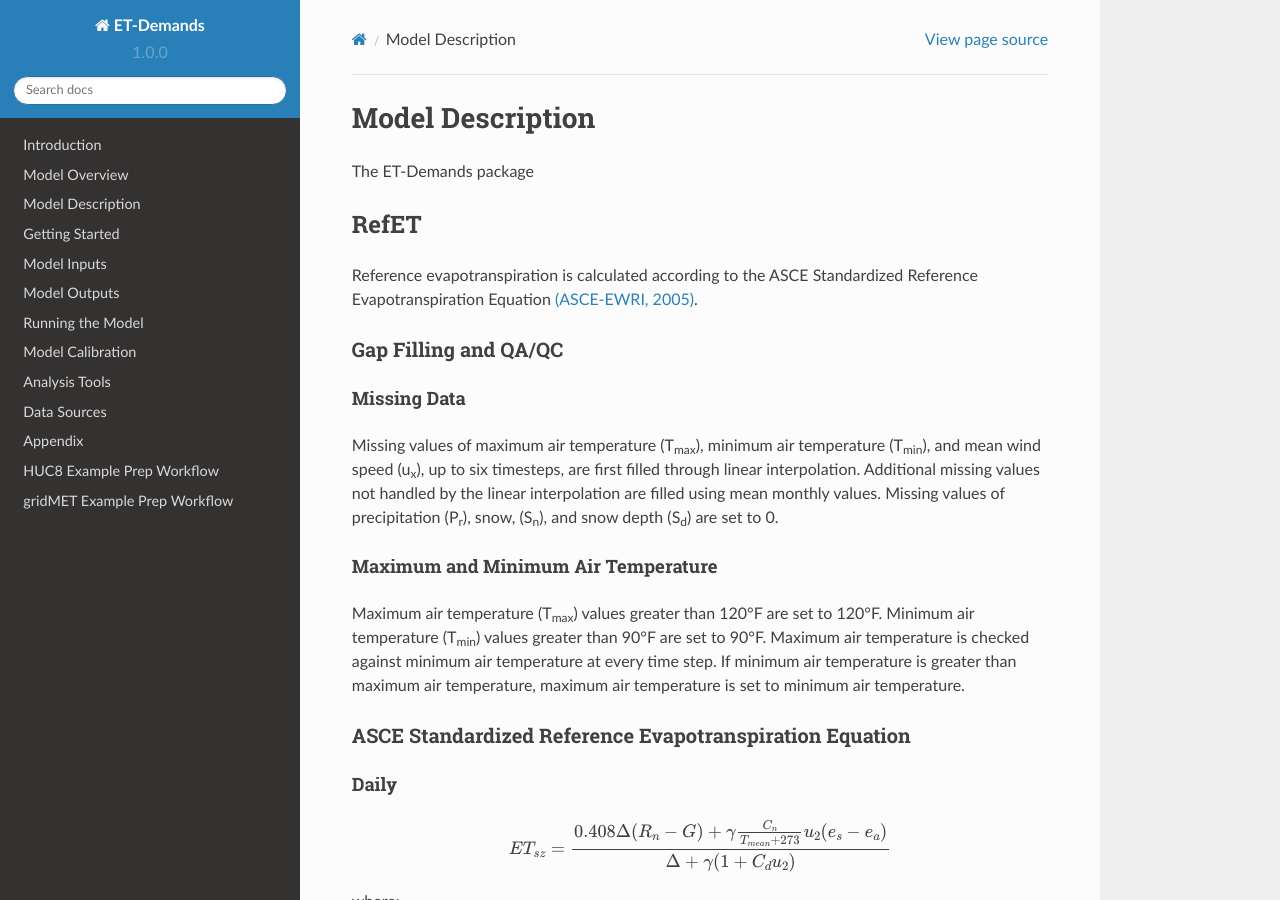
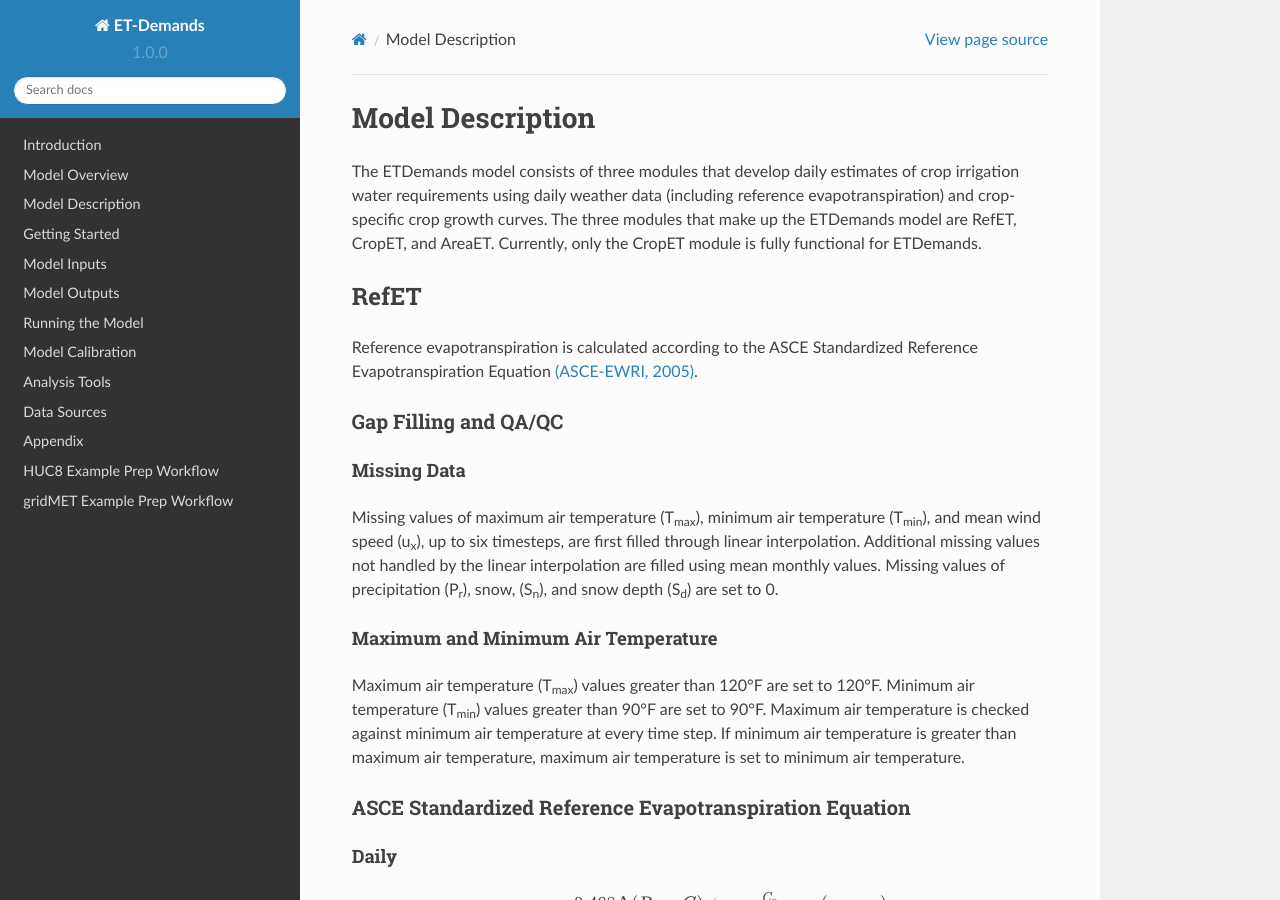
Before and after one commit to DOI-BOR/et-demands, a Sphinx documentation site: the page built from docs/model_description_code.rst, in a window 1280 px wide and 900 px high. Built offline with Sphinx 7.4.7 and the Read the Docs theme 2.0.0, drawn with Linux system fonts in a browser that asks for light colours.

Commit message:
added intro

```diff
--- a/docs/model_description_code.rst
+++ b/docs/model_description_code.rst
@@ -3,7 +3,8 @@
 =================
 Model Description
 =================
-The ET-Demands package
+
+The ETDemands model consists of three modules that develop daily estimates of crop irrigation water requirements using daily weather data (including reference evapotranspiration) and crop-specific crop growth curves. The three modules that make up the ETDemands model are RefET, CropET, and AreaET. Currently, only the CropET module is fully functional for ETDemands.
 
 .. _model-description-refet:
 
```
